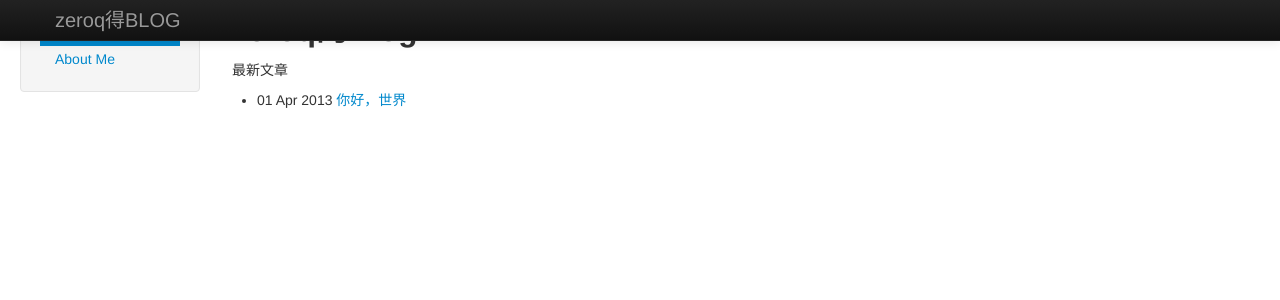
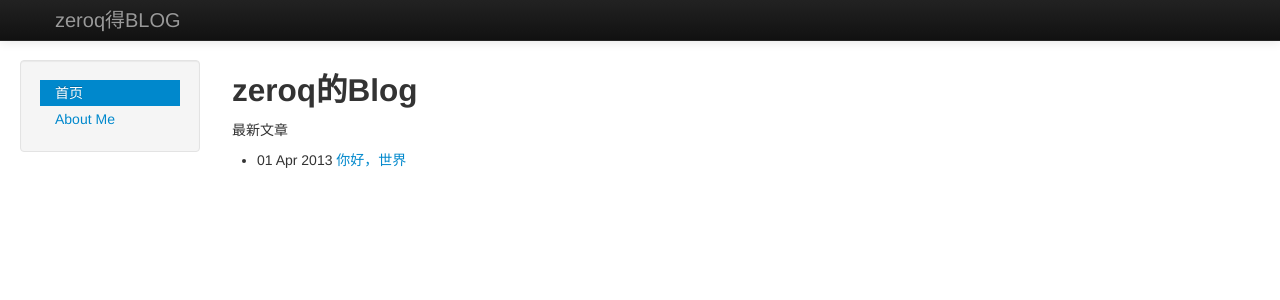
Before and after one commit to qicfan/qicfan.github.io, a Jekyll site: the page built from index.html, in a window 1280 px wide. Shown: the top 300 px of the page. Built offline with Jekyll 4.4.1, drawn with Linux system fonts in a browser that asks for light colours; nearby versions of some CDN libraries; library files that are not in the unit come from our copies; Markdown is read by kramdown in place of the engine named in the settings.

Commit message:
修正样式

```diff
--- a/_layouts/default.html
+++ b/_layouts/default.html
@@ -4,6 +4,16 @@
 		<meta http-equiv="content-type" content="text/html; charset=utf-8" />
 		<meta name="viewport" content="width=device-width, initial-scale=1.0">
 		<meta name="description" content="zeroq得BLOG">
+		<style type="text/css">
+			body {
+				padding-top: 60px;
+				padding-bottom: 40px;
+			}
+
+			.sidebar-nav {
+				padding: 9px 0;
+			}
+		</style>
 		<!-- Le styles -->
 		<link href="/bootstrap/css/bootstrap.min.css" rel="stylesheet">
 		<link href="/bootstrap/css/bootstrap-responsive.min.css" rel="stylesheet">
```
